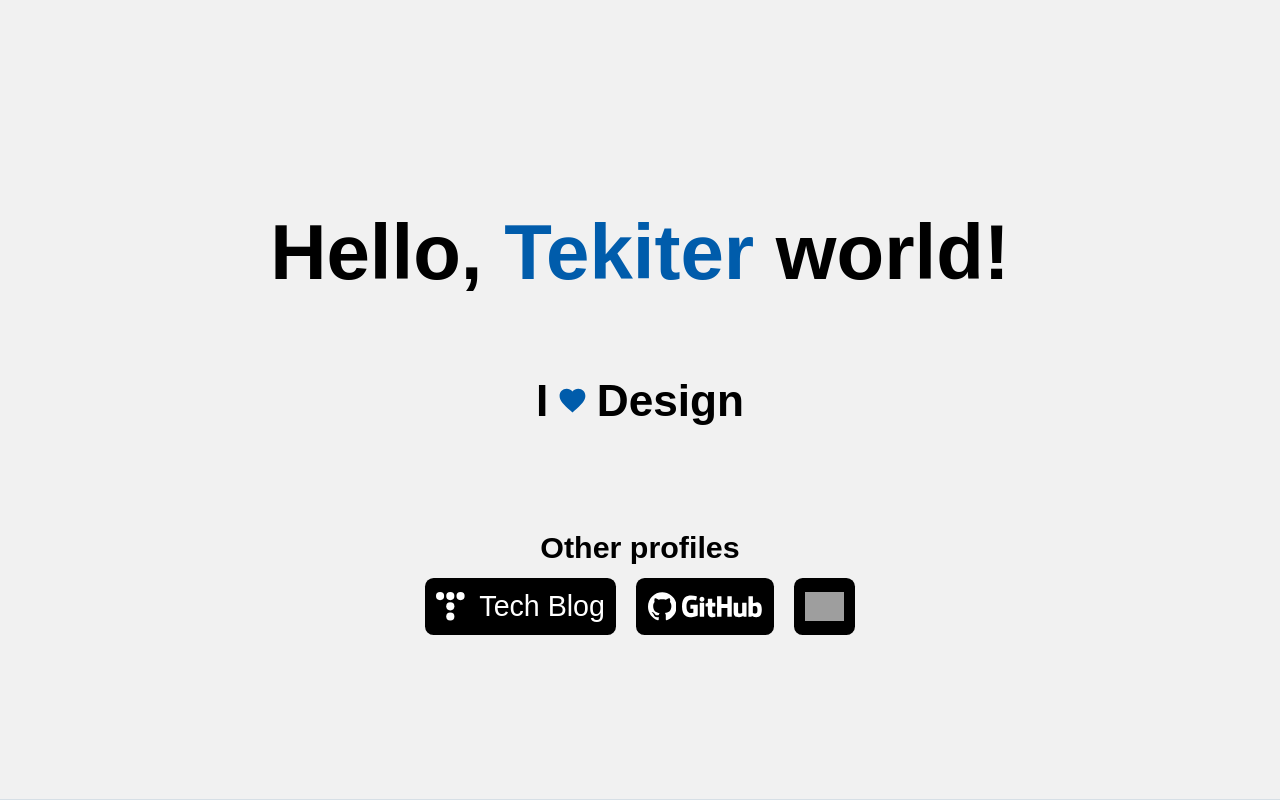
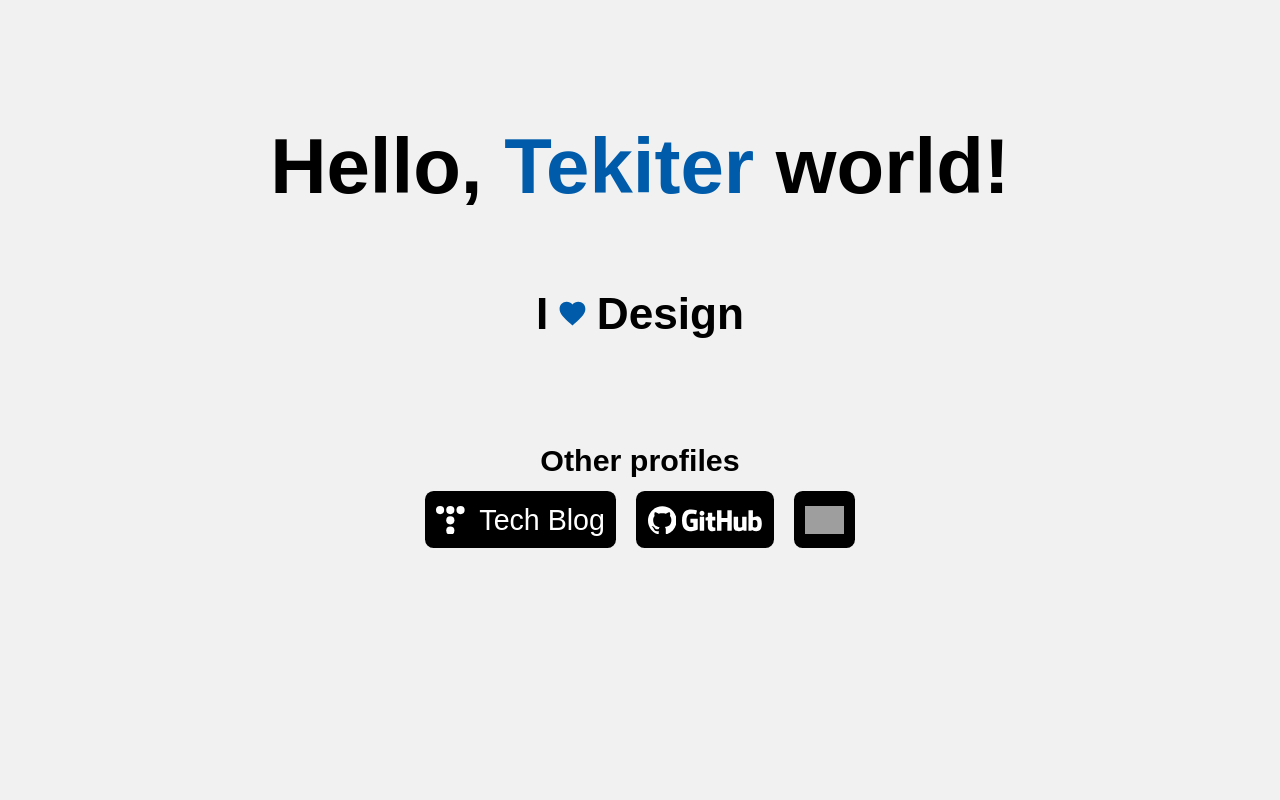
Before and after one commit to Tekiter/tekiter.github.io, a Next.js app: page / in a window 1280 px wide. Shown: the top 800 px of the page. Built offline with nearby package versions, Linux system fonts and the light colour scheme; grey boxes are pictures that could not be loaded; a web font is replaced by a local one.

Commit message:
Renew next section animation

```diff
--- a/components/Helloworld.tsx
+++ b/components/Helloworld.tsx
@@ -172,15 +172,20 @@ export const HelloworldSection = timelineFC((_, ref) => {
   const linkRef = useRef<TimelineFCRef>(null);
 
   useEffect(() => {
-    const st = ScrollTrigger.create({
-      trigger: sectionRef.current,
-      start: "top top",
-      // pin: true,
-      // pinSpacing: false,
+    const tl = gsap.timeline({
+      scrollTrigger: {
+        trigger: sectionRef.current,
+        start: "top top",
+        end: "+=70%",
+
+        scrub: 0.1,
+      },
     });
+    // tl.from(sectionRef.current, { opacity: 1 });
+    tl.to(sectionRef.current, { opacity: 0, ease: "power2.out" });
 
     return () => {
-      st.kill();
+      tl.kill();
     };
   }, []);
 
@@ -194,12 +199,11 @@ export const HelloworldSection = timelineFC((_, ref) => {
   }));
 
   return (
-    <div ref={sectionRef}>
-      <div className={styles.section}>
+    <div ref={sectionRef} className={styles.sectionOuter}>
+      <div className={styles.sectionInner}>
         <HelloTekiterWorld ref={titleRef} />
         <Spacer size="4rem" />
         <TekiterLinks ref={linkRef} />
-        <Spacer size="4rem" />
       </div>
     </div>
   );
--- a/components/Profile.tsx
+++ b/components/Profile.tsx
@@ -32,7 +32,7 @@ export const WhoAmISection = timelineFC((_, ref) => {
     const st = ScrollTrigger.create({
       trigger: sectionRef.current,
       start: "top top",
-      // pin: true,
+      pin: true,
       // pinSpacing: false,
     });
 
--- a/pages/index.tsx
+++ b/pages/index.tsx
@@ -20,7 +20,6 @@ export default function Home() {
   const sectionRefs = useRef<SectionRefsDict>({});
 
   const mainRef = useRef();
-  const spacerRef = useRef();
 
   useEffect(() => {
     const tl = gsap.timeline({
@@ -29,11 +28,8 @@ export default function Home() {
         duration: 1,
       },
     });
-    tl.set(spacerRef.current, { height: "100vh" });
     tl.add(sectionRefs.current.helloworld.timeline());
-    tl.to(mainRef.current, { css: { overflowY: "auto", height: "auto" } });
-    tl.to(spacerRef.current, { height: "auto" }, "<");
-    tl.add(sectionRefs.current.whoami.timeline(), "<");
+    tl.set(mainRef.current, { css: { overflowY: "auto", height: "auto" } });
 
     return () => tl.kill();
   }, []);
@@ -46,11 +42,7 @@ export default function Home() {
       </Head>
 
       <main ref={mainRef} className={clsx(styles.main, styles.blockScroll)}>
-        <div ref={spacerRef}>
-          <HelloworldSection
-            ref={(r) => (sectionRefs.current.helloworld = r)}
-          />
-        </div>
+        <HelloworldSection ref={(r) => (sectionRefs.current.helloworld = r)} />
 
         <WhoAmISection ref={(r) => (sectionRefs.current.whoami = r)} />
       </main>
--- a/styles/Helloworld.module.scss
+++ b/styles/Helloworld.module.scss
@@ -1,13 +1,24 @@
 @use 'controls';
 
-.section {
+.sectionOuter {
   @include controls.sectionOuter;
 
+  // padding: {
+  //   top: 8rem;
+  //   bottom: 2rem;
+  // }
+  display: flex;
+  align-content: center;
+  min-height: 100vh;
+  max-height: 100vh;
+  background-color: #f1f1f1;
+}
+
+.sectionInner {
+  margin: auto;
   padding: {
-    top: 8rem;
-    bottom: 2rem;
+    bottom: 5rem;
   }
-  background-color: #f1f1f1;
 }
 
 .title {
--- a/styles/Profile.module.scss
+++ b/styles/Profile.module.scss
@@ -9,7 +9,6 @@
   }
 
   min-height: 100vh;
-  visibility: hidden;
 
   background-color: #185f9c;
   color: #ebebeb;
```
